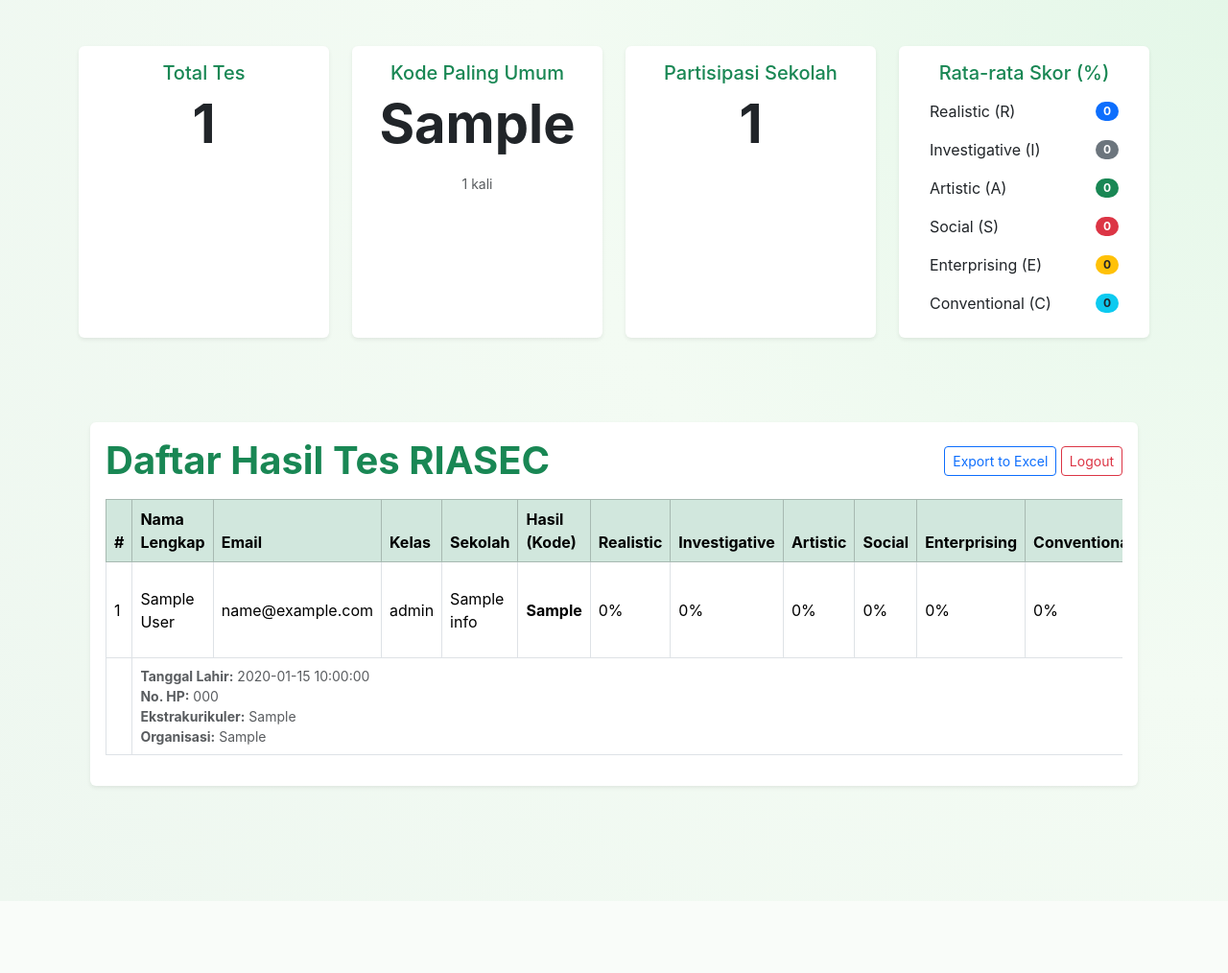
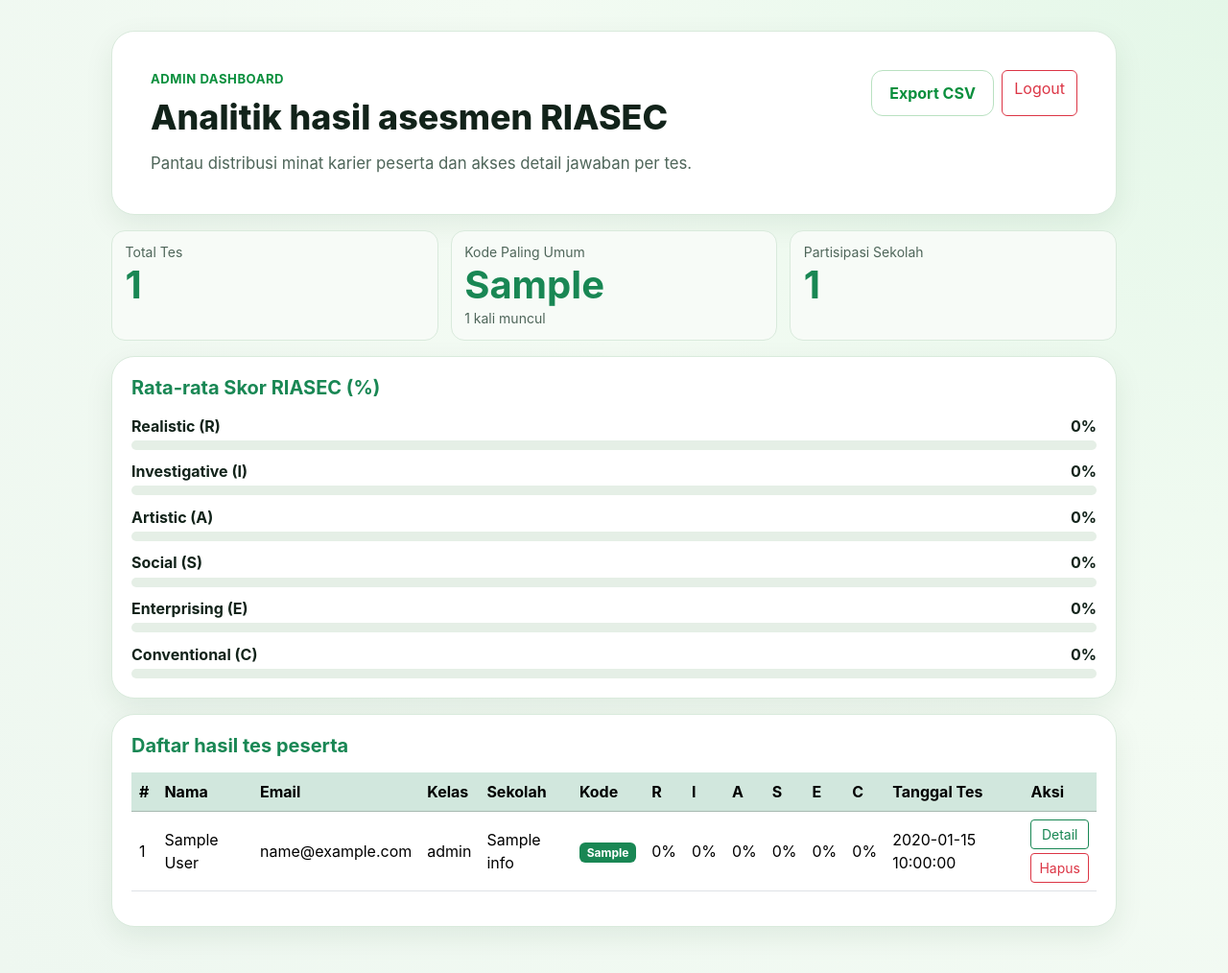
Before and after one commit to princealvinyusuf/RIASEC, a PHP site: page /admin_scores.php in a window 1280 px wide. Shown: the whole page at 96% size. Before the commit the page ends 823 px from the top, so only its background shows below. Run offline with PHP 8.4, Linux system fonts and the light colour scheme; the visitor is signed in with stand-in values (Sample User, id 1); tables that the repository leaves empty or names only in its code hold one stand-in row (values such as "Sample post").

Commit message:
Redesign Admin

```diff
--- a/admin_scores.php
+++ b/admin_scores.php
@@ -5,73 +5,28 @@ if (empty($_SESSION['is_admin'])) {
   exit;
 }
 ?>
-<?php include 'includes/header.php' ?>
 <?php
+$pageTitle = 'Dashboard Admin - RIASEC';
+include 'includes/header.php';
+
 // Analytics Queries
 $total_tests_query = "SELECT COUNT(*) as total FROM personality_test_scores";
 $total_tests_result = mysqli_query($connection, $total_tests_query);
-$total_tests = mysqli_fetch_assoc($total_tests_result)['total'];
+$total_tests_row = $total_tests_result ? mysqli_fetch_assoc($total_tests_result) : array('total' => 0);
+$total_tests = intval($total_tests_row['total']);
 
 $top_code_query = "SELECT result, COUNT(*) as count FROM personality_test_scores GROUP BY result ORDER BY count DESC LIMIT 1";
 $top_code_result = mysqli_query($connection, $top_code_query);
-$top_code = mysqli_fetch_assoc($top_code_result);
+$top_code = $top_code_result ? mysqli_fetch_assoc($top_code_result) : null;
 
 $avg_scores_query = "SELECT AVG(realistic) as avg_r, AVG(investigative) as avg_i, AVG(artistic) as avg_a, AVG(social) as avg_s, AVG(enterprising) as avg_e, AVG(conventional) as avg_c FROM personality_test_scores";
 $avg_scores_result = mysqli_query($connection, $avg_scores_query);
-$avg_scores = mysqli_fetch_assoc($avg_scores_result);
+$avg_scores = $avg_scores_result ? mysqli_fetch_assoc($avg_scores_result) : array();
 
 $schools_query = "SELECT COUNT(DISTINCT school_name) as total_schools FROM personal_info WHERE school_name IS NOT NULL AND school_name != ''";
 $schools_result = mysqli_query($connection, $schools_query);
-$total_schools = mysqli_fetch_assoc($schools_result)['total_schools'];
-?>
-
-<div class="container py-5">
-  <div class="row mb-4">
-    <div class="col-md-3 mb-3">
-      <div class="card shadow-sm border-0 h-100">
-        <div class="card-body text-center">
-          <h5 class="card-title text-success">Total Tes</h5>
-          <p class="card-text display-4 fw-bold"><?php echo $total_tests; ?></p>
-        </div>
-      </div>
-    </div>
-    <div class="col-md-3 mb-3">
-      <div class="card shadow-sm border-0 h-100">
-        <div class="card-body text-center">
-          <h5 class="card-title text-success">Kode Paling Umum</h5>
-          <p class="card-text display-4 fw-bold"><?php echo $top_code ? htmlspecialchars($top_code['result']) : '-'; ?></p>
-          <small class="text-muted"><?php echo $top_code ? $top_code['count'] . ' kali' : 'Belum ada data'; ?></small>
-        </div>
-      </div>
-    </div>
-    <div class="col-md-3 mb-3">
-      <div class="card shadow-sm border-0 h-100">
-        <div class="card-body text-center">
-          <h5 class="card-title text-success">Partisipasi Sekolah</h5>
-          <p class="card-text display-4 fw-bold"><?php echo $total_schools; ?></p>
-        </div>
-      </div>
-    </div>
-    <div class="col-md-3 mb-3">
-      <div class="card shadow-sm border-0 h-100">
-        <div class="card-body">
-          <h5 class="card-title text-success text-center">Rata-rata Skor (%)</h5>
-          <ul class="list-group list-group-flush">
-            <li class="list-group-item d-flex justify-content-between align-items-center border-0">Realistic (R) <span class="badge bg-primary rounded-pill"><?php echo round($avg_scores['avg_r'] ?? 0, 1); ?></span></li>
-            <li class="list-group-item d-flex justify-content-between align-items-center border-0">Investigative (I) <span class="badge bg-secondary rounded-pill"><?php echo round($avg_scores['avg_i'] ?? 0, 1); ?></span></li>
-            <li class="list-group-item d-flex justify-content-between align-items-center border-0">Artistic (A) <span class="badge bg-success rounded-pill"><?php echo round($avg_scores['avg_a'] ?? 0, 1); ?></span></li>
-            <li class="list-group-item d-flex justify-content-between align-items-center border-0">Social (S) <span class="badge bg-danger rounded-pill"><?php echo round($avg_scores['avg_s'] ?? 0, 1); ?></span></li>
-            <li class="list-group-item d-flex justify-content-between align-items-center border-0">Enterprising (E) <span class="badge bg-warning text-dark rounded-pill"><?php echo round($avg_scores['avg_e'] ?? 0, 1); ?></span></li>
-            <li class="list-group-item d-flex justify-content-between align-items-center border-0">Conventional (C) <span class="badge bg-info text-dark rounded-pill"><?php echo round($avg_scores['avg_c'] ?? 0, 1); ?></span></li>
-          </ul>
-        </div>
-      </div>
-    </div>
-  </div>
-
-<?php
-// Ensure join columns exist but do not mutate schema here; util_functions handles backfill
-$order = 'ORDER BY pts.created_at DESC';
+$schools_row = $schools_result ? mysqli_fetch_assoc($schools_result) : array('total_schools' => 0);
+$total_schools = intval($schools_row['total_schools']);
 
 $query = "SELECT pts.id AS score_id,
                  pts.result,
@@ -82,52 +37,103 @@ $query = "SELECT pts.id AS score_id,
                  pi.class_level, pi.school_name, pi.extracurricular, pi.organization, pi.created_at AS person_created
           FROM personality_test_scores pts
           LEFT JOIN personal_info pi ON pi.id = pts.personal_info_id
-          $order";
-
+          ORDER BY pts.created_at DESC";
 $scores = mysqli_query($connection, $query);
 ?>
-<div class="container py-5">
-  <div class="row justify-content-center mb-4">
-    <div class="col-lg-12">
-      <div class="card shadow-sm border-0">
-        <div class="card-body">
-          <div class="d-flex justify-content-between align-items-center mb-3">
-            <h1 class="card-title display-6 fw-bold text-success mb-0">Daftar Hasil Tes RIASEC</h1>
+
+<section class="page-wrap">
+  <div class="glass-card hero-card mb-3">
+    <div class="d-flex justify-content-between align-items-start flex-wrap gap-2">
       <div>
-              <a href="generate_excel.php" class="btn btn-outline-primary btn-sm">Export to Excel</a>
-              <a href="admin_logout.php" class="btn btn-outline-danger btn-sm">Logout</a>
+        <p class="kicker mb-1">Admin Dashboard</p>
+        <h1 class="hero-title h2 mb-1">Analitik hasil asesmen RIASEC</h1>
+        <p class="hero-subtitle mb-0">Pantau distribusi minat karier peserta dan akses detail jawaban per tes.</p>
+      </div>
+      <div class="d-flex gap-2 flex-wrap">
+        <a href="generate_excel.php" class="btn btn-outline-soft">Export CSV</a>
+        <a href="admin_logout.php" class="btn btn-outline-danger">Logout</a>
       </div>
     </div>
+  </div>
+
+  <div class="results-grid mb-3">
+    <div class="interest-pill">
+      <div class="muted small">Total Tes</div>
+      <div class="display-6 fw-bold text-success"><?php echo $total_tests; ?></div>
+    </div>
+    <div class="interest-pill">
+      <div class="muted small">Kode Paling Umum</div>
+      <div class="display-6 fw-bold text-success"><?php echo $top_code ? htmlspecialchars($top_code['result']) : '-'; ?></div>
+      <div class="small muted"><?php echo $top_code ? intval($top_code['count']) . ' kali muncul' : 'Belum ada data'; ?></div>
+    </div>
+    <div class="interest-pill">
+      <div class="muted small">Partisipasi Sekolah</div>
+      <div class="display-6 fw-bold text-success"><?php echo $total_schools; ?></div>
+    </div>
+  </div>
+
+  <div class="glass-card app-form-card mb-3">
+    <h2 class="h5 fw-bold text-success mb-3">Rata-rata Skor RIASEC (%)</h2>
+    <ul class="score-list">
+      <li class="score-item">
+        <div class="score-item-head"><span>Realistic (R)</span><span><?php echo round($avg_scores['avg_r'] ?? 0, 1); ?>%</span></div>
+        <div class="score-track"><div class="score-fill" style="width: <?php echo round($avg_scores['avg_r'] ?? 0, 1); ?>%;"></div></div>
+      </li>
+      <li class="score-item">
+        <div class="score-item-head"><span>Investigative (I)</span><span><?php echo round($avg_scores['avg_i'] ?? 0, 1); ?>%</span></div>
+        <div class="score-track"><div class="score-fill" style="width: <?php echo round($avg_scores['avg_i'] ?? 0, 1); ?>%;"></div></div>
+      </li>
+      <li class="score-item">
+        <div class="score-item-head"><span>Artistic (A)</span><span><?php echo round($avg_scores['avg_a'] ?? 0, 1); ?>%</span></div>
+        <div class="score-track"><div class="score-fill" style="width: <?php echo round($avg_scores['avg_a'] ?? 0, 1); ?>%;"></div></div>
+      </li>
+      <li class="score-item">
+        <div class="score-item-head"><span>Social (S)</span><span><?php echo round($avg_scores['avg_s'] ?? 0, 1); ?>%</span></div>
+        <div class="score-track"><div class="score-fill" style="width: <?php echo round($avg_scores['avg_s'] ?? 0, 1); ?>%;"></div></div>
+      </li>
+      <li class="score-item">
+        <div class="score-item-head"><span>Enterprising (E)</span><span><?php echo round($avg_scores['avg_e'] ?? 0, 1); ?>%</span></div>
+        <div class="score-track"><div class="score-fill" style="width: <?php echo round($avg_scores['avg_e'] ?? 0, 1); ?>%;"></div></div>
+      </li>
+      <li class="score-item">
+        <div class="score-item-head"><span>Conventional (C)</span><span><?php echo round($avg_scores['avg_c'] ?? 0, 1); ?>%</span></div>
+        <div class="score-track"><div class="score-fill" style="width: <?php echo round($avg_scores['avg_c'] ?? 0, 1); ?>%;"></div></div>
+      </li>
+    </ul>
+  </div>
+
+  <div class="glass-card app-form-card">
+    <h2 class="h5 fw-bold text-success mb-3">Daftar hasil tes peserta</h2>
     <div class="table-responsive">
-            <table class="table table-bordered align-middle">
+      <table class="table table-hover align-middle">
         <thead class="table-success">
           <tr>
             <th>#</th>
-                  <th>Nama Lengkap</th>
+            <th>Nama</th>
             <th>Email</th>
             <th>Kelas</th>
             <th>Sekolah</th>
-                  <th>Hasil (Kode)</th>
-                  <th>Realistic</th>
-                  <th>Investigative</th>
-                  <th>Artistic</th>
-                  <th>Social</th>
-                  <th>Enterprising</th>
-                  <th>Conventional</th>
+            <th>Kode</th>
+            <th>R</th>
+            <th>I</th>
+            <th>A</th>
+            <th>S</th>
+            <th>E</th>
+            <th>C</th>
             <th>Tanggal Tes</th>
             <th>Aksi</th>
           </tr>
         </thead>
         <tbody>
           <?php if ($scores && mysqli_num_rows($scores) > 0) { $rowNum = 1; ?>
-                  <?php while($row = mysqli_fetch_assoc($scores)) { ?>
+            <?php while ($row = mysqli_fetch_assoc($scores)) { ?>
               <tr>
                 <td><?php echo $rowNum++; ?></td>
                 <td><?php echo htmlspecialchars($row['full_name'] ?? '-'); ?></td>
                 <td><?php echo htmlspecialchars($row['email'] ?? '-'); ?></td>
                 <td><?php echo htmlspecialchars($row['class_level'] ?? '-'); ?></td>
                 <td><?php echo htmlspecialchars($row['school_name'] ?? '-'); ?></td>
-                      <td><b><?php echo htmlspecialchars($row['result']); ?></b></td>
+                <td><span class="badge text-bg-success"><?php echo htmlspecialchars($row['result']); ?></span></td>
                 <td><?php echo floatval($row['realistic']); ?>%</td>
                 <td><?php echo floatval($row['investigative']); ?>%</td>
                 <td><?php echo floatval($row['artistic']); ?>%</td>
@@ -136,33 +142,22 @@ $scores = mysqli_query($connection, $query);
                 <td><?php echo floatval($row['conventional']); ?>%</td>
                 <td><?php echo htmlspecialchars($row['created_at']); ?></td>
                 <td>
-                        <a href="admin_score_detail.php?score_id=<?php echo intval($row['score_id']); ?>" class="btn btn-sm btn-outline-success">Detail Tes</a>
-                        <a href="admin_delete_score.php?score_id=<?php echo intval($row['score_id']); ?>" class="btn btn-sm btn-outline-danger" onclick="return confirm('Apakah Anda yakin ingin menghapus hasil tes ini?');">Delete</a>
-                      </td>
-                    </tr>
-                    <tr>
-                      <td></td>
-                      <td colspan="12">
-                        <div class="small text-muted">
-                          <div><b>Tanggal Lahir:</b> <?php echo htmlspecialchars($row['birth_date'] ?? '-'); ?></div>
-                          <div><b>No. HP:</b> <?php echo htmlspecialchars($row['phone'] ?? '-'); ?></div>
-                          <div><b>Ekstrakurikuler:</b> <?php echo htmlspecialchars($row['extracurricular'] ?? '-'); ?></div>
-                          <div><b>Organisasi:</b> <?php echo htmlspecialchars($row['organization'] ?? '-'); ?></div>
+                  <div class="d-flex flex-column gap-1">
+                    <a href="admin_score_detail.php?score_id=<?php echo intval($row['score_id']); ?>" class="btn btn-sm btn-outline-success">Detail</a>
+                    <a href="admin_delete_score.php?score_id=<?php echo intval($row['score_id']); ?>" class="btn btn-sm btn-outline-danger" onclick="return confirm('Apakah Anda yakin ingin menghapus hasil tes ini?');">Hapus</a>
                   </div>
                 </td>
               </tr>
             <?php } ?>
           <?php } else { ?>
             <tr>
-                    <td colspan="13" class="text-center">Belum ada data.</td>
+              <td colspan="14" class="text-center muted">Belum ada data hasil tes.</td>
             </tr>
           <?php } ?>
         </tbody>
       </table>
     </div>
   </div>
-      </div>
-    </div>
-  </div>
-</div>
-<?php include 'includes/footer.php' ?>
+</section>
+
+<?php include 'includes/footer.php'; ?>
```
Also changed, not shown: admin_login.php (+21 -15 lines), admin_score_detail.php (+70 -50 lines). Lines whose indentation alone changed are shown as unchanged.
